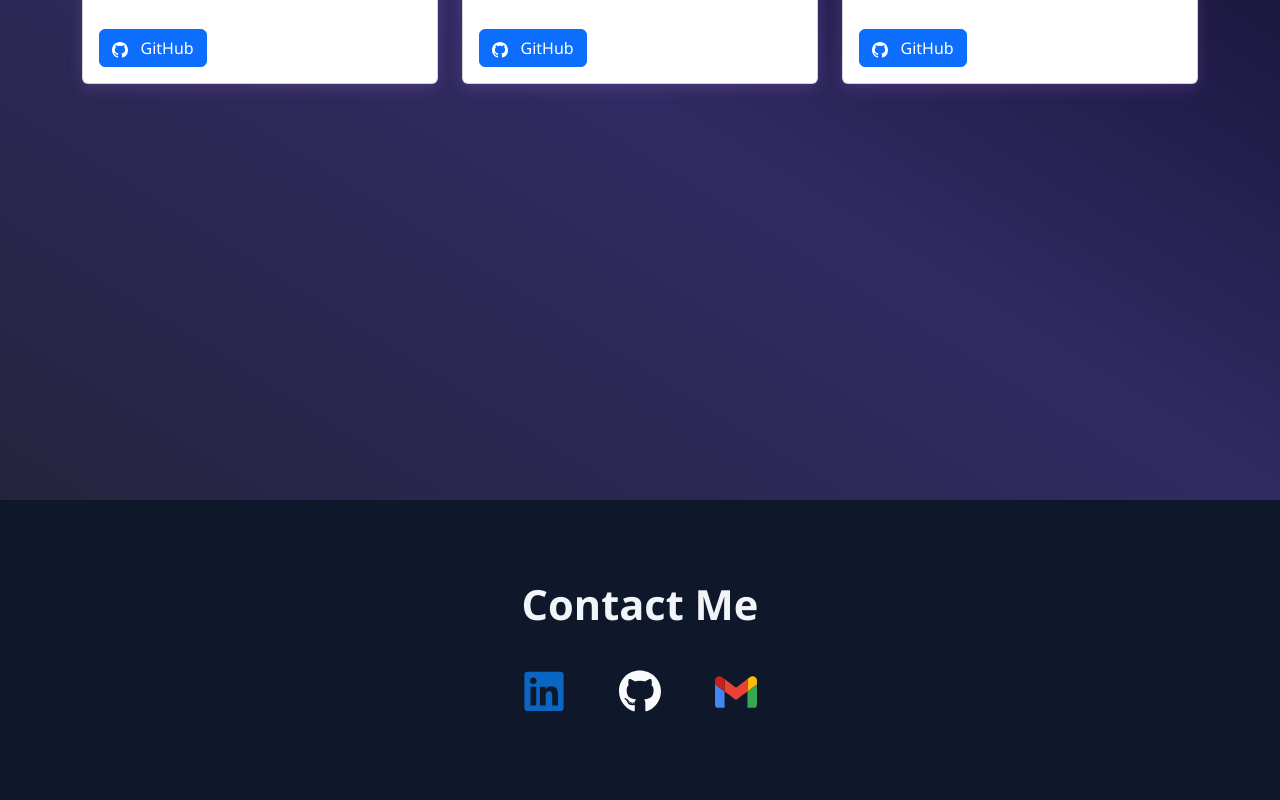
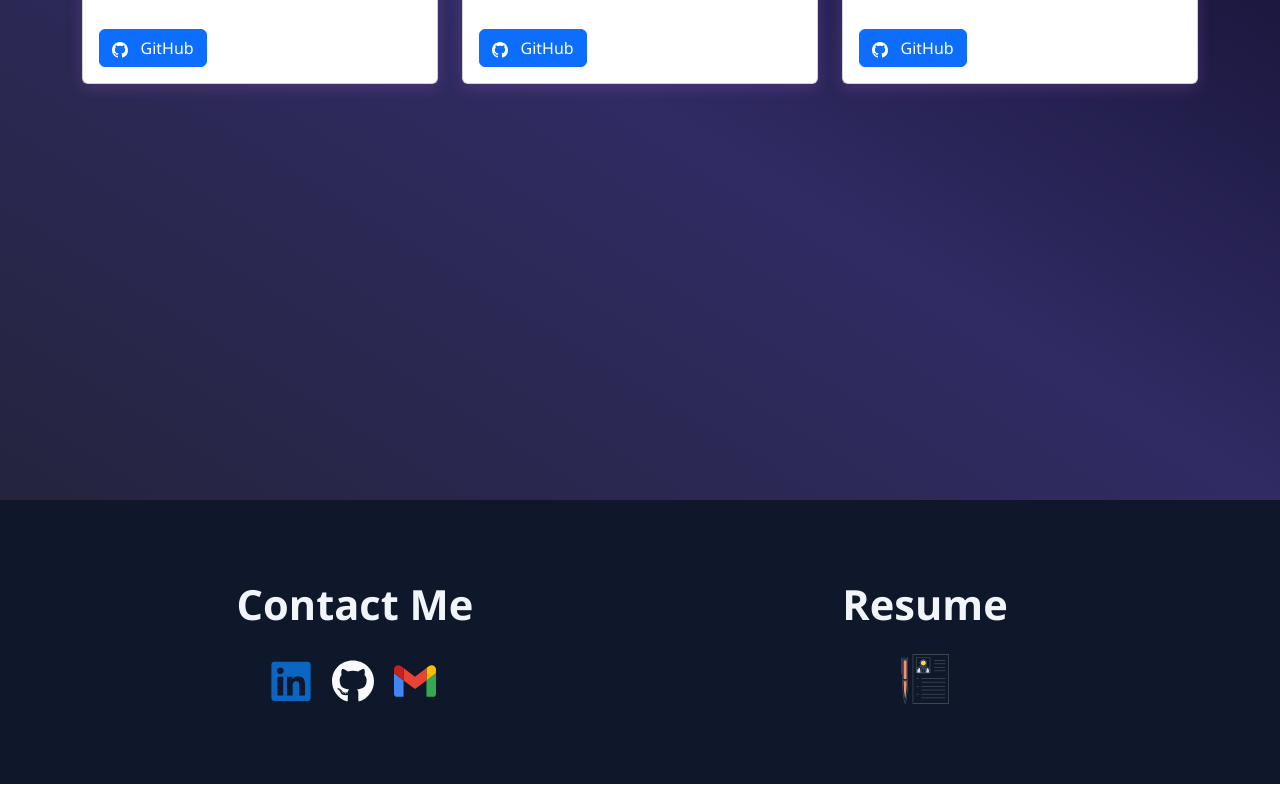
Before and after one commit to ShaunRichter/Personal-Website, a React (Create React App) app: page / in a window 1280 px wide. Shown: the part 2480-3280 px from the top of the page. Built offline with nearby package versions, Linux system fonts and the light colour scheme.

Commit message:
Adding initial footer layout

```diff
--- a/src/pages/Contact.js
+++ b/src/pages/Contact.js
@@ -2,16 +2,17 @@ import React from "react";
 import { Container, Row, Col } from "react-bootstrap";
 import { FaLinkedin, FaGithub } from "react-icons/fa";
 import gmailIcon from "../assets/gmail.svg";
+import resumeIcon from "../assets/resume.svg";
 import "../styles/Contact.css";
 
 const Contact = () => {
   return (
     <section className="contact-section" id="contact">
-      <Container className="contact-container text-center">
+      <Container className="contact-container">
+        <Row className="align-items-start">
+          <Col md={6} className="contact-left">
             <h1 className="contact-heading">Contact Me</h1>
-
-        <Row className="justify-content-center contact-icon-row">
-          <Col xs="auto">
+            <div className="contact-icons">
               <a
                 href="https://www.linkedin.com/in/shaun-richter-a90b412b6/"
                 target="_blank"
@@ -21,8 +22,6 @@ const Contact = () => {
               >
                 <FaLinkedin />
               </a>
-          </Col>
-          <Col xs="auto">
               <a
                 href="https://github.com/ShaunRichter"
                 target="_blank"
@@ -32,8 +31,6 @@ const Contact = () => {
               >
                 <FaGithub />
               </a>
-          </Col>
-          <Col xs="auto">
               <a
                 href="mailto:shaunrichter547@gmail.com"
                 target="_blank"
@@ -44,6 +41,12 @@ const Contact = () => {
                 <img src={gmailIcon} alt="Gmail" className="gmail-icon" />
                 <span className="tooltip-text">shaunrichter547@gmail.com</span>
               </a>
+            </div>
+          </Col>
+
+          <Col md={6} className="resume-right">
+            <h1 className="contact-heading">Resume</h1>
+            <img src={resumeIcon} alt="Resume Icon" className="resume-svg" />
           </Col>
         </Row>
       </Container>
--- a/src/styles/Contact.css
+++ b/src/styles/Contact.css
@@ -2,7 +2,6 @@
   background-color: #0f172a;
   color: #f1f5f9;
   padding: 80px 0;
-  text-align: center;
 }
 
 .contact-container {
@@ -14,15 +13,24 @@
 .contact-heading {
   font-size: 2.6rem;
   font-weight: 700;
-  margin-bottom: 40px;
+  margin-bottom: 20px;
+  width: 100%;
+  text-align: center;
 }
 
-.contact-icon-row {
+.contact-left {
   display: flex;
+  flex-direction: column;
+  align-items: center;
+}
+
+.contact-icons {
+  display: flex;
+  gap: 20px;
+  flex-wrap: wrap;
   justify-content: center;
-  align-items: center;
-  gap: 30px;
-  flex-wrap: wrap;
+  margin-top: 10px;
+  margin-right: 5px;
 }
 
 .contact-icon {
@@ -90,7 +98,20 @@
   opacity: 1;
 }
 
-@media (max-width: 576px) {
+.resume-right {
+  display: flex;
+  flex-direction: column;
+  align-items: center;
+}
+
+.resume-svg {
+  width: 60px;
+  height: 50px; /* match the icon height */
+  object-fit: contain;
+  margin-top: 4px;
+}
+
+@media (max-width: 768px) {
   .contact-heading {
     font-size: 2.2rem;
   }
@@ -104,4 +125,8 @@
   .tooltip-text {
     font-size: 0.8rem;
   }
+
+  .resume-svg {
+    width: 50px;
+  }
 }
```
Also changed, not shown: src/assets/resume.svg (added). Lines whose indentation alone changed are shown as unchanged.
